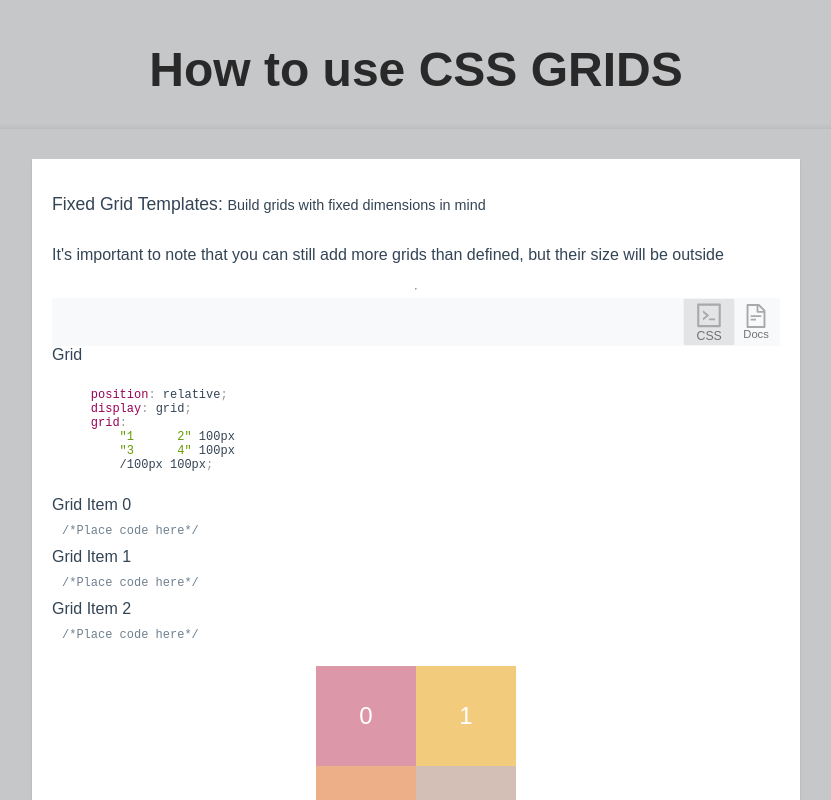
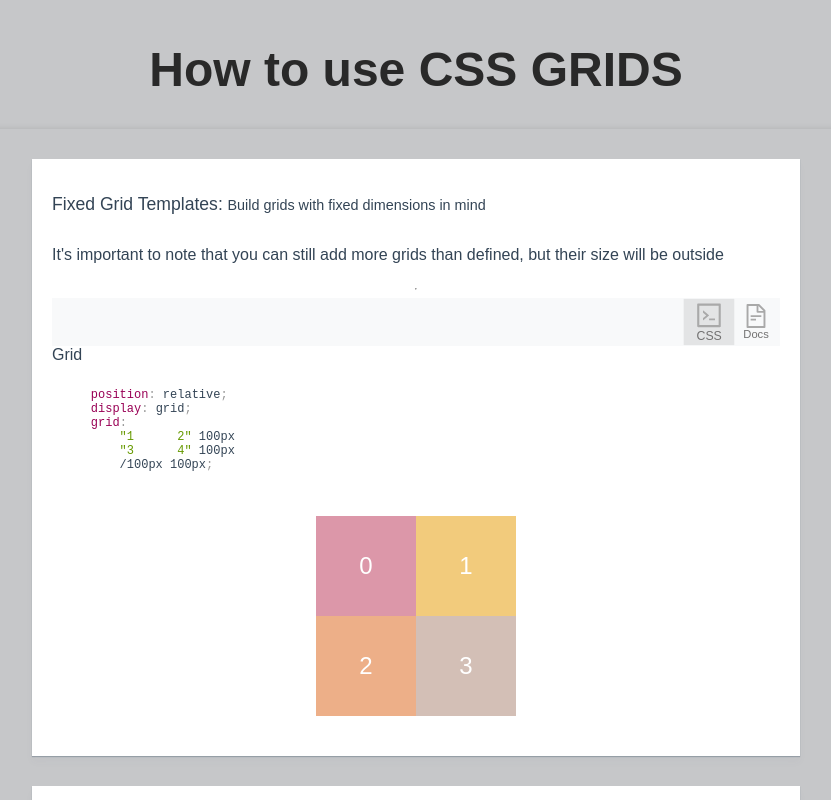
Before and after one commit to TheOtherBrian1/CSS_Grid_Example, a React (Create React App) app: page / in a window 1280 px wide. Shown: the top 800 px of the page, without its empty margins (224-1055 px from the left). Built offline with nearby package versions, Linux system fonts and the light colour scheme.

Commit message:
fixed editor by removing disable button

```diff
--- a/src/Components/CssEditor/CssEditor.js
+++ b/src/Components/CssEditor/CssEditor.js
@@ -3,13 +3,13 @@ import {useDispatch} from 'react-redux';
 import Editor from 'react-simple-code-editor';
 import {mainGridActions} from '../../redux/actions';
 import { highlight, languages } from 'prismjs/components/prism-core';
-import {PlusCircleOutlined, MinusCircleOutlined} from '@ant-design/icons';
+//import {PlusCircleOutlined, MinusCircleOutlined} from '@ant-design/icons';
 import 'prismjs/components/prism-clike';
 import 'prismjs/components/prism-javascript';
 import 'prismjs/components/prism-css';
 import 'prismjs/themes/prism.css';
 import './CssEditor.css';
-import { v4 as uuidv4 } from 'uuid';
+//import { v4 as uuidv4 } from 'uuid';
 
 
 const CssEditor = ({index, style, disable = true})=>{
@@ -22,8 +22,8 @@ const CssEditor = ({index, style, disable = true})=>{
                 <Editor
                     value={style.code}
                     onValueChange={code =>
-                        !disable
-                            &&
+                        // !disable
+                        //     &&
                         dispatch(mainGridActions.modifyMainGridCode({index, newCode: code}))}
                     highlight={j => highlight(style.code, languages.css)}
                     padding={10}
@@ -34,6 +34,7 @@ const CssEditor = ({index, style, disable = true})=>{
                 />
             </div>
             {
+                /*
                 style.gridItems.map((item, itemIndex)=>
                     <div key = {`${itemIndex}${uuidv4()}editor`}>
                         Grid Item {itemIndex}
@@ -50,8 +51,11 @@ const CssEditor = ({index, style, disable = true})=>{
                         />
                     </div>
                 )
+                */
             }
-            {disable && <div className = "grid-modifier-container">
+            {
+                /*
+                disable && <div className = "grid-modifier-container">
                 {
                     style.gridItems.length > 4
                         &&
@@ -76,7 +80,8 @@ const CssEditor = ({index, style, disable = true})=>{
                         <PlusCircleOutlined style = {{margin: 10, color:"#52c41a"}} />
                     </label>
                 }
-            </div>}
+            </div>
+            */}
         </div>
     );
 }
```
Also changed, not shown: 1 other file (tests, documents, lock files or other folders).
